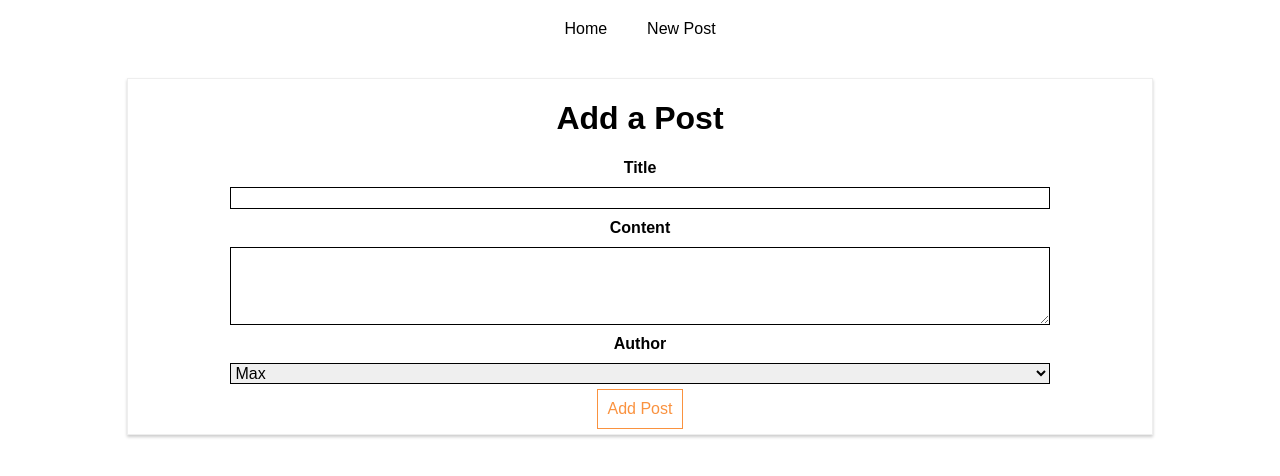
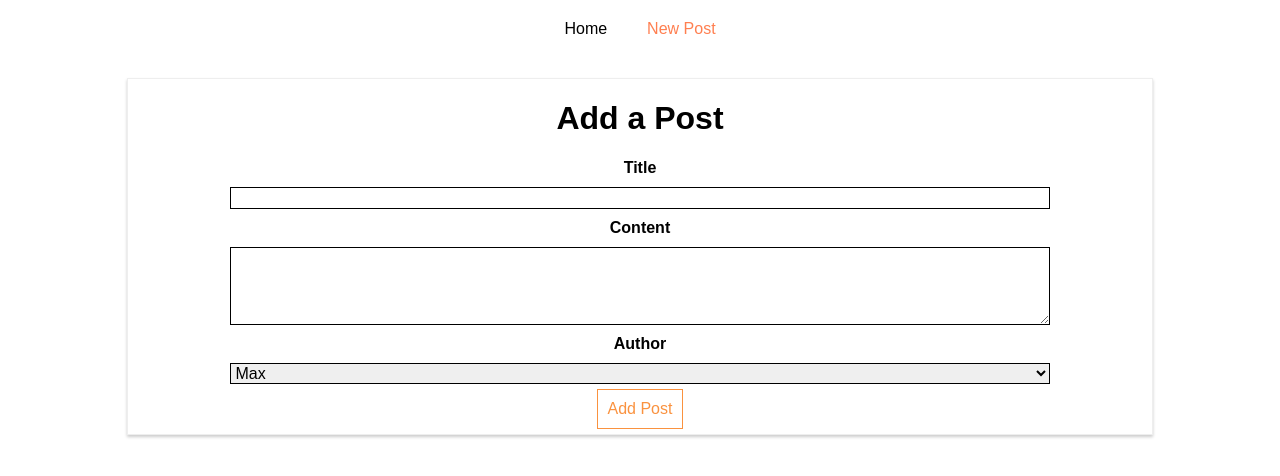
Before and after one commit to nischal08/react-router, a React (Create React App) app: page /new-post in a window 1280 px wide. Shown: the top 476 px of the page. Built offline with nearby package versions, Linux system fonts and the light colour scheme.

Commit message:
Styling the active route using only Navlink

```diff
--- a/src/components/Post/Post.js
+++ b/src/components/Post/Post.js
@@ -1,13 +1,18 @@
 import React from 'react';
 import './Post.css';
+//import { withRouter } from 'react-router-dom';
 
-const post = (props) => (
+const post = (props) => {
+  console.log(props);
+
+  return (
     <article className="Post" onClick={props.clicked}>
-        <h1>{props.title}</h1>
-        <div className="Info">
-            <div className="Author">{props.author}</div>
-        </div>
+      <h1>{props.title}</h1>
+      <div className="Info">
+        <div className="Author">{props.author}</div>
+      </div>
     </article>
-);
+  );
+};
 
-export default post;
+export default post ;
--- a/src/containers/Blog/Blog.css
+++ b/src/containers/Blog/Blog.css
@@ -1,5 +1,3 @@
-
-
 .Blog ul {
   list-style: none;
   margin: 0;
@@ -18,6 +16,7 @@
 }
 
 .Blog a:hover,
-.Blog a:active {
+.Blog a:active,
+.Blog a.active {
   color: coral;
 }
--- a/src/containers/Blog/Blog.js
+++ b/src/containers/Blog/Blog.js
@@ -1,7 +1,7 @@
 import React, { Component } from 'react';
 //import axios from "axios";
 import Posts from './Posts/Posts';
-import { Route, Link } from 'react-router-dom';
+import { Route, NavLink } from 'react-router-dom';
 import NewPost from './NewPost/NewPost';
 
 import './Blog.css';
@@ -14,10 +14,20 @@ class Blog extends Component {
           <nav>
             <ul>
               <li>
-                <Link to="/">Home</Link>
+                <NavLink
+                  activeClassName="my-active"
+                  activeStyle={{
+                    color: '#fa923f',
+                    textDecoration: 'underline',
+                  }}
+                  /* Default is active class */ exact
+                  to="/"
+                >
+                  Home
+                </NavLink>
               </li>
               <li>
-                <Link
+                <NavLink
                   to={{
                     pathname: '/new-post',
                     hash: '#submit',
@@ -25,7 +35,7 @@ class Blog extends Component {
                   }}
                 >
                   New Post
-                </Link>
+                </NavLink>
               </li>
             </ul>
           </nav>
```
